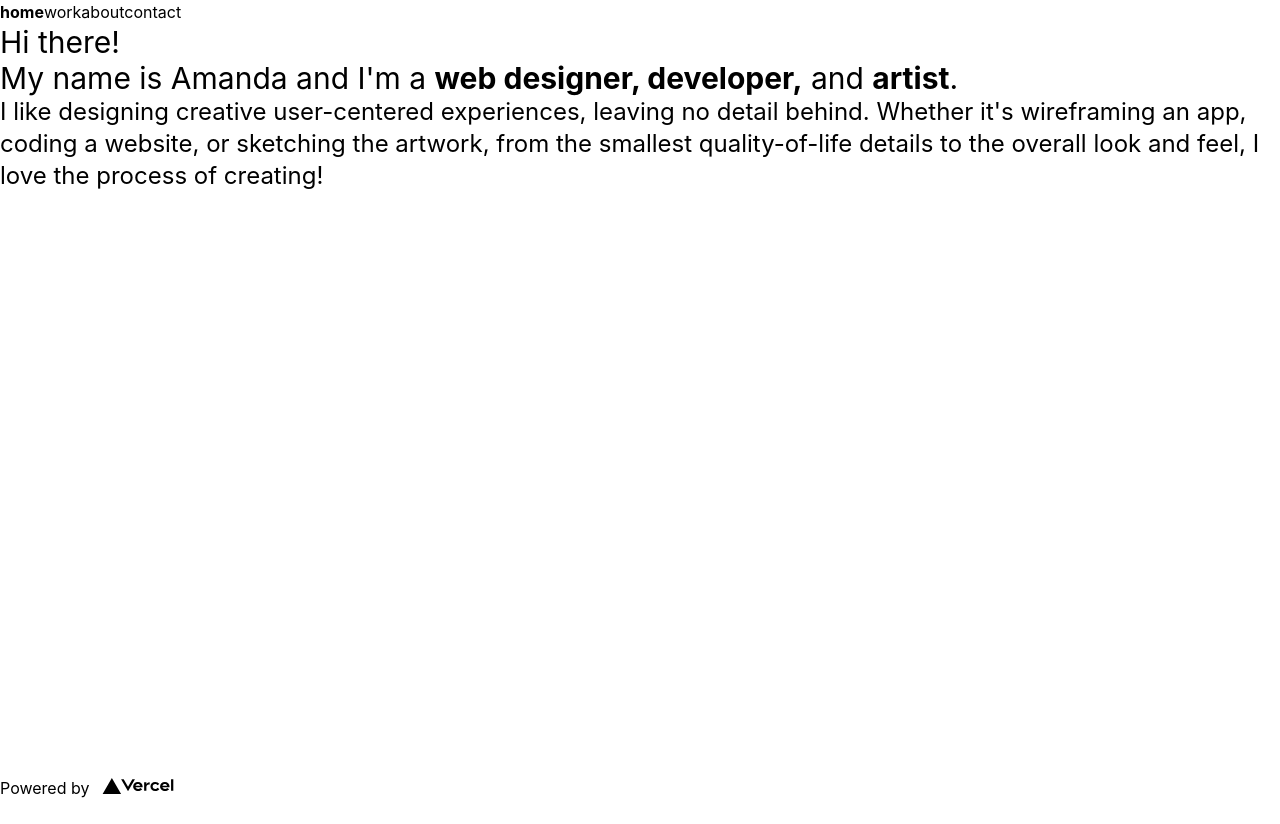
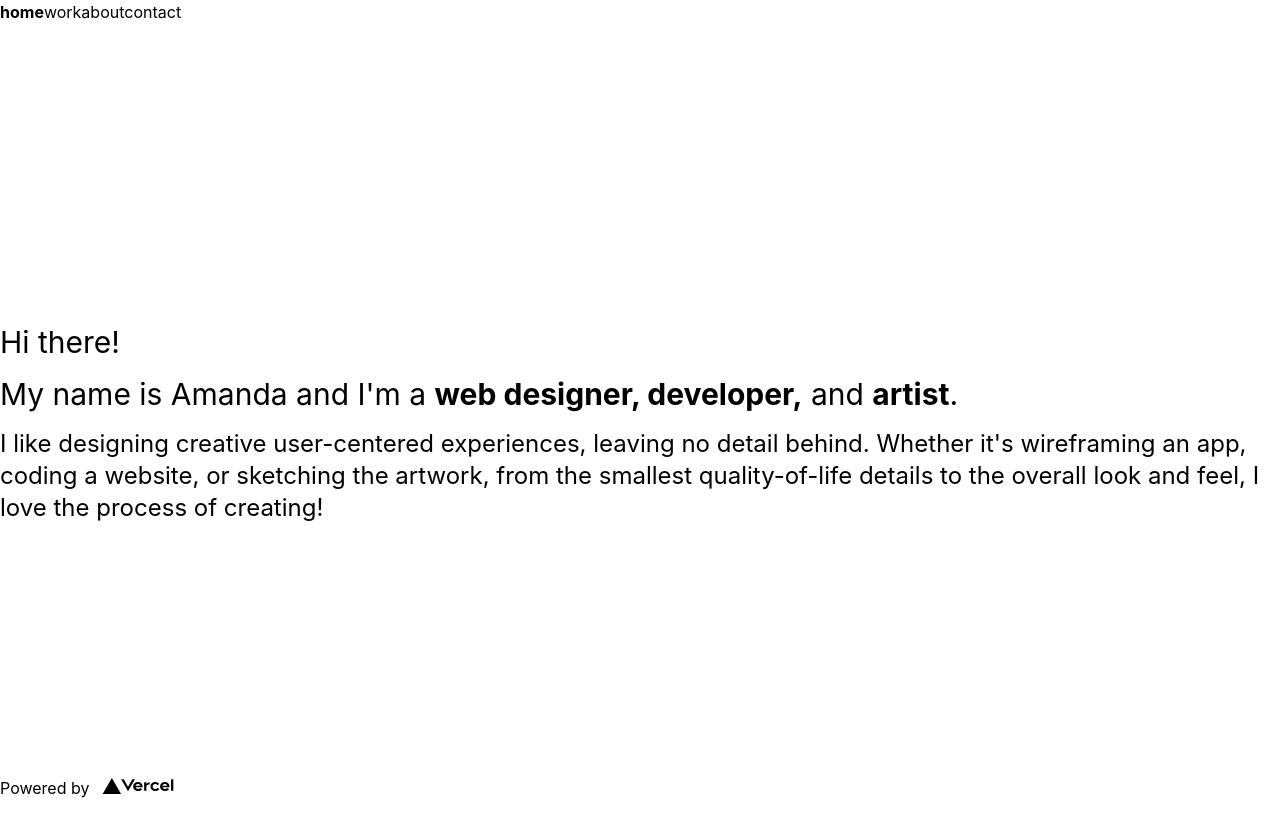
Before and after one commit to aescaba/portfolio, a Next.js app: page / in a window 1280 px wide. Before the commit the page ends 800 px from the top, so only its background shows below. Built offline with nearby package versions, Linux system fonts and the light colour scheme.

Commit message:
spacing and styling

```diff
--- a/pages/about.js
+++ b/pages/about.js
@@ -3,7 +3,7 @@ import PageTitle from '../components/pagetitle'
 
 export default function About() {
   return (
-    <div>
+    <div class="container mx-auto">
 
       <PageTitle title={"About"}/>
 
--- a/pages/contact.js
+++ b/pages/contact.js
@@ -4,7 +4,7 @@ import PageTitle from '../components/pagetitle'
 
 export default function Contact() {
   return (
-    <div>
+    <div class="container mx-auto">
 
       <PageTitle title={"Contact"}/>
 
--- a/pages/index.js
+++ b/pages/index.js
@@ -3,7 +3,7 @@ import styles from '../styles/Home.module.css'
 export default function Home() {
   return (
     // <div className={styles.container}>
-    <div>
+    <div class="grid h-screen place-content-center space-y-4">
         <h1 class="text-3xl">
           Hi there!
         </h1>
--- a/pages/work.js
+++ b/pages/work.js
@@ -3,7 +3,7 @@ import PageTitle from '../components/pagetitle'
 
 export default function Work() {
   return (
-    <div>
+    <div class="container mx-auto">
 
       <PageTitle title={"Work"}/>
 
```
